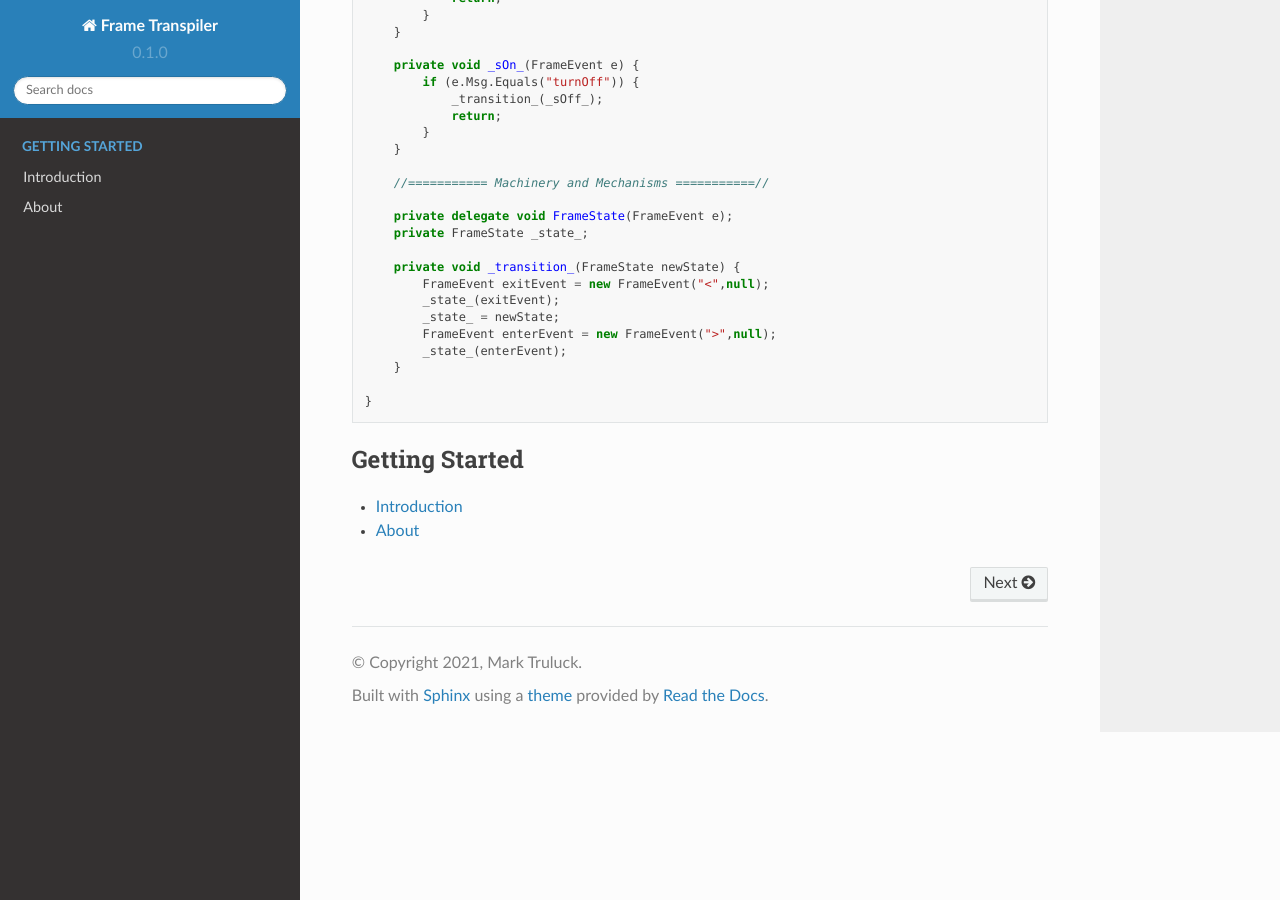
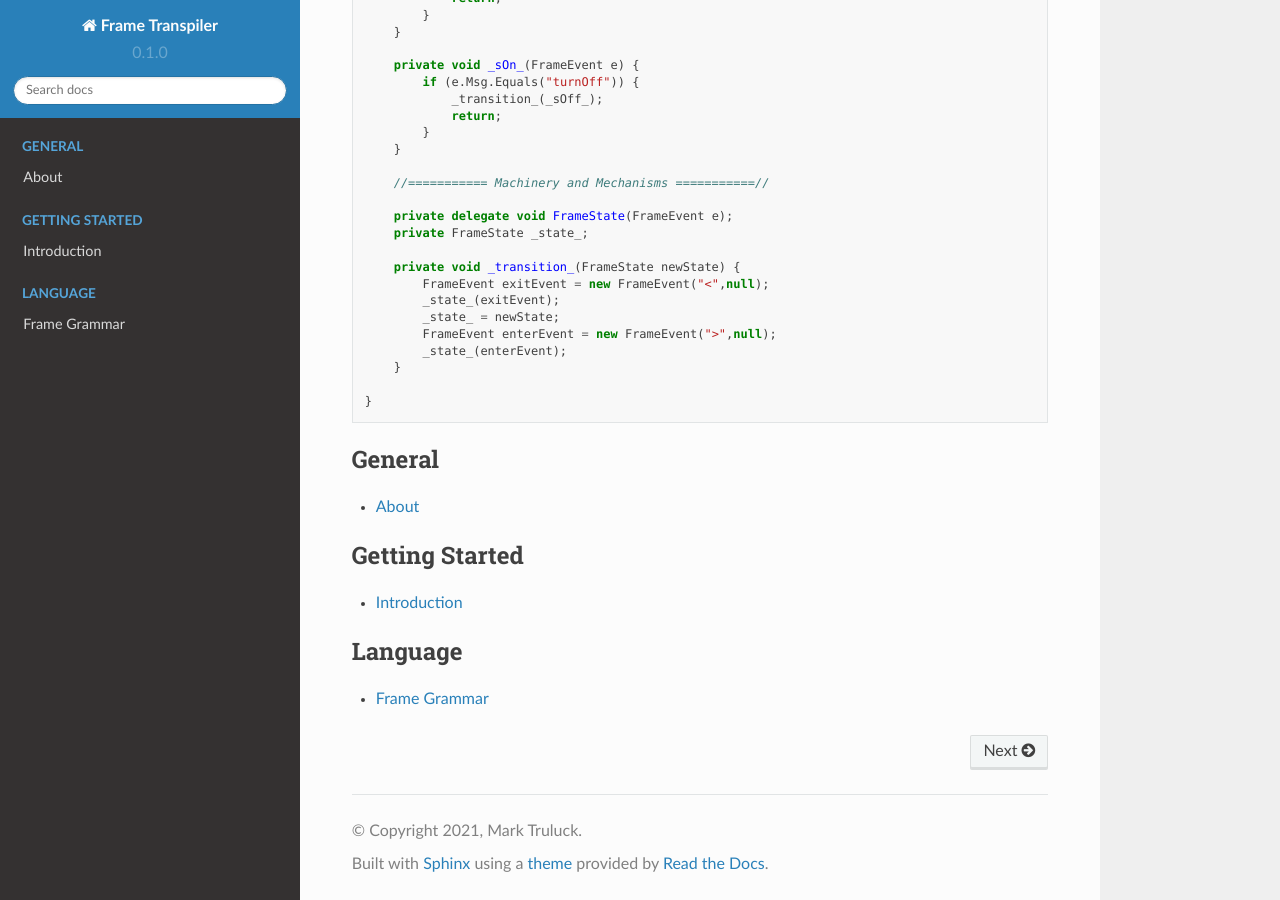
Before and after one commit to frame-lang/frame_transpiler, a Sphinx documentation site: the page built from docs/source/index.rst, in a window 1280 px wide and 900 px high, scrolled down 2023 px. Built offline with Sphinx 7.4.7 and the Read the Docs theme 2.0.0, drawn with Linux system fonts in a browser that asks for light colours; pages that are not in the unit, such as notebooks, are missing from menus.

Commit message:
Language section

```diff
--- a/docs/source/index.rst
+++ b/docs/source/index.rst
@@ -100,8 +100,21 @@ The true power of Frame, however, is realized by the ability to generate both do
 
 .. toctree::
    :maxdepth: 1
+   :caption: General
+   :name: sec-about
+
+   about/index
+
+.. toctree::
+   :maxdepth: 1
    :caption: Getting Started
    :name: sec-getting-started
 
    getting_started/introduction/index
-   about/index
+
+.. toctree::
+     :maxdepth: 1
+     :caption: Language
+     :name: sec-language
+
+     language/grammar
--- a/docs/source/language/grammar.rst
+++ b/docs/source/language/grammar.rst
@@ -1 +1,3 @@
-Grammar
+============
+Frame Grammar
+============
```
